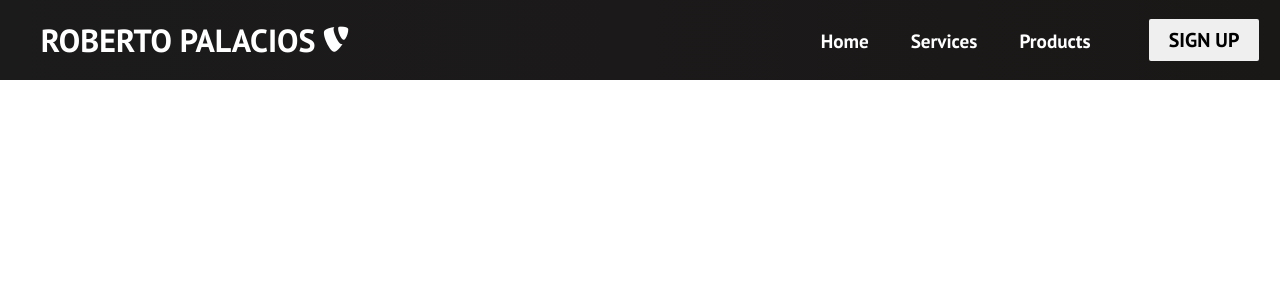
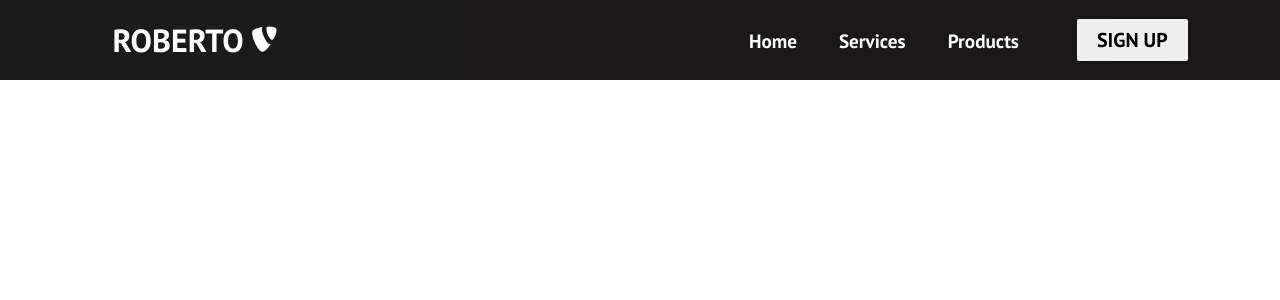
Before and after one commit to robpalacios1/react-website, a React (Create React App) app: page / in a window 1280 px wide. Shown: the top 300 px of the page. Built offline with nearby package versions, Linux system fonts and the light colour scheme.

Commit message:
add Link

```diff
--- a/src/components/Navbar.jsx
+++ b/src/components/Navbar.jsx
@@ -1,4 +1,4 @@
-import React, { useState } from 'react'
+import React, { useState, useEffect } from 'react'
 import { Link } from 'react-router-dom'
 import Button from './Button';
 import './Navbar.css';
@@ -24,14 +24,18 @@ const Navbar = () => {
         }
     }
 
+    useEffect(() => {
+        showButton();
+    }, [])
+
     window.addEventListener('resize', showButton)
 
     return (
         <>
             <nav className="navbar">
                 <div className="navbar-container">
-                    <Link to="/" className="navbar-logo">
-                        ROBERTO PALACIOS <i className="fab fa-typo3"></i>
+                    <Link to="/" className="navbar-logo" onClick={closeMobileMenu}>
+                        ROBERTO <i className="fab fa-typo3"></i>
                     </Link>
                     <div className="menu-icon" onClick={handleClick}>
                         <i className={click ? 'fas fa-times' : 'fas fa-bars'} />
```
